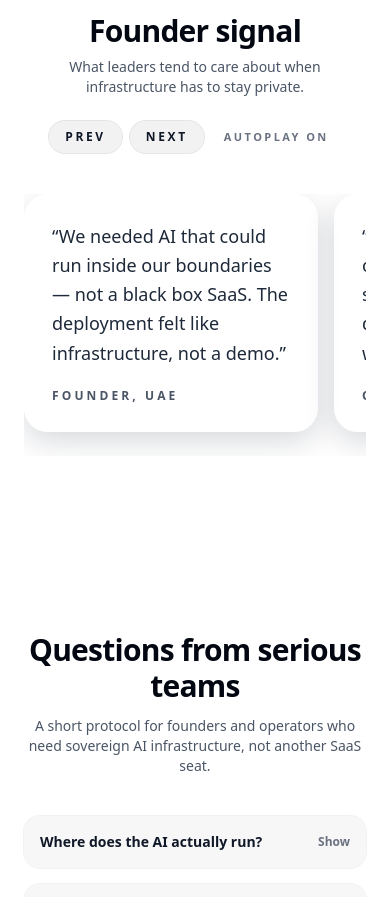
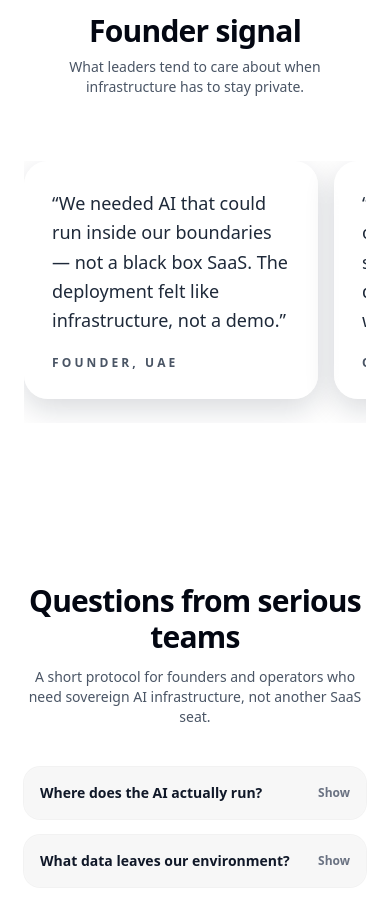
Before and after one commit to openclaw-dev/claw-website, a website: page index.html in a window 390 px wide. Shown: the part 4200-5097 px from the top of the page. Drawn offline with Linux system fonts and the light colour scheme; a web font is replaced by a local one.

Commit message:
enforce light mode, simplify testimonials, and refine language flags

```diff
--- a/assets/main.js
+++ b/assets/main.js
@@ -241,7 +241,7 @@
     // Toggle button label
     const langBtn = document.getElementById("langBtn");
     if (langBtn) {
-      langBtn.textContent = lang === "ar" ? "🇸🇦" : "🇺🇸";
+      langBtn.textContent = lang === "ar" ? "🇦🇪" : "🇬🇧";
       langBtn.setAttribute("aria-label", lang === "ar" ? "Switch language to English" : "تبديل اللغة إلى العربية");
     }
   }
@@ -387,109 +387,7 @@
   }
 
   function initTestimonialsCarousel() {
-    const track = document.getElementById("testimonialsTrack");
-    const prev = document.getElementById("testimonialsPrev");
-    const next = document.getElementById("testimonialsNext");
-    const dots = document.getElementById("testimonialsDots");
-    const toggle = document.getElementById("testimonialsToggle");
-    if (!track || !dots) return;
-
-    const cards = $$("[data-testimonial-card]", track);
-    if (cards.length === 0) return;
-
-    let index = 0;
-    let autoplay = false;
-    const prefersReducedMotion =
-      typeof window !== "undefined" &&
-      "matchMedia" in window &&
-      window.matchMedia("(prefers-reduced-motion: reduce)").matches;
-
-    const renderDots = () => {
-      dots.innerHTML = cards
-        .map((_, i) => {
-          const active = i === index;
-          return `<button class="h-2 w-2 rounded-full ${active ? "bg-white" : "bg-white/30"} transition" aria-label="Go to testimonial ${
-            i + 1
-          }" data-dot="${i}"></button>`;
-        })
-        .join("");
-      $$("[data-dot]", dots).forEach((b) => {
-        b.addEventListener("click", () => scrollTo(Number(b.getAttribute("data-dot") || "0")));
-      });
-    };
-
-    const scrollTo = (i) => {
-      index = Math.max(0, Math.min(cards.length - 1, i));
-      cards[index].scrollIntoView({ behavior: "smooth", inline: "center", block: "nearest" });
-      renderDots();
-    };
-
-    const onPrev = () => scrollTo(index - 1);
-    const onNext = () => scrollTo(index + 1);
-    if (prev) prev.addEventListener("click", onPrev);
-    if (next) next.addEventListener("click", onNext);
-
-    let raf = 0;
-    track.addEventListener(
-      "scroll",
-      () => {
-        cancelAnimationFrame(raf);
-        raf = requestAnimationFrame(() => {
-          const centers = cards.map((c) => {
-            const r = c.getBoundingClientRect();
-            return Math.abs(r.left + r.width / 2 - window.innerWidth / 2);
-          });
-          const nearest = centers.indexOf(Math.min(...centers));
-          if (nearest !== -1 && nearest !== index) {
-            index = nearest;
-            renderDots();
-          }
-        });
-      },
-      { passive: true },
-    );
-
-    renderDots();
-
-    // Autoplay with accessible toggle, disabled when reduced motion is preferred
-    let intervalId = 0;
-    const updateToggleLabel = () => {
-      if (!toggle) return;
-      toggle.setAttribute("aria-pressed", autoplay ? "true" : "false");
-      toggle.textContent = autoplay ? "Autoplay on" : "Autoplay off";
-    };
-
-    const startAutoplay = () => {
-      if (prefersReducedMotion || autoplay || cards.length <= 1) return;
-      autoplay = true;
-      updateToggleLabel();
-      intervalId = window.setInterval(() => {
-        const nextIndex = (index + 1) % cards.length;
-        scrollTo(nextIndex);
-      }, 7000);
-    };
-
-    const stopAutoplay = () => {
-      autoplay = false;
-      updateToggleLabel();
-      if (intervalId) {
-        window.clearInterval(intervalId);
-        intervalId = 0;
-      }
-    };
-
-    if (toggle) {
-      toggle.addEventListener("click", () => {
-        if (autoplay) {
-          stopAutoplay();
-        } else {
-          startAutoplay();
-        }
-      });
-    }
-
-    // Start autoplay by default unless reduced motion is requested
-    if (!prefersReducedMotion) startAutoplay();
+    // No JS needed: testimonials use native horizontal scrolling with CSS snap points.
   }
 
   function initHeroParallax() {
--- a/index.html
+++ b/index.html
@@ -15,24 +15,6 @@
       href="https://fonts.googleapis.com/css2?family=Google+Sans:wght@400;500;700&family=Noto+Sans+Arabic:wght@300;400;700&family=Roboto:wght@300;400;500&display=swap"
       rel="stylesheet"
     />
-
-    <!-- Prevent theme flash (Tailwind dark variant is class-driven). -->
-    <script>
-      (function () {
-        try {
-          var theme = localStorage.getItem("theme");
-          var dark =
-            theme === "dark" ||
-            (!theme && window.matchMedia && window.matchMedia("(prefers-color-scheme: dark)").matches);
-          document.documentElement.classList.toggle("dark", !!dark);
-          var lang = localStorage.getItem("lang");
-          if (lang === "ar" || lang === "en") {
-            document.documentElement.setAttribute("lang", lang);
-            document.documentElement.setAttribute("dir", lang === "ar" ? "rtl" : "ltr");
-          }
-        } catch (e) {}
-      })();
-    </script>
 
     <link href="./assets/styles.css" rel="stylesheet" />
     <script src="./assets/main.js" defer></script>
@@ -327,64 +309,42 @@
               </p>
             </div>
 
-            <div class="flex items-center gap-2" data-reveal>
-              <button
-                id="testimonialsPrev"
-                type="button"
-                class="rounded-2xl bg-black/5 px-4 py-2 text-xs font-bold uppercase tracking-[0.22em] text-gray-900 ring-1 ring-black/10 hover:bg-black/8 dark:bg-white/5 dark:text-white dark:ring-white/10"
-                aria-label="Previous testimonial"
-              >
-                Prev
-              </button>
-              <button
-                id="testimonialsNext"
-                type="button"
-                class="rounded-2xl bg-black/5 px-4 py-2 text-xs font-bold uppercase tracking-[0.22em] text-gray-900 ring-1 ring-black/10 hover:bg-black/8 dark:bg-white/5 dark:text-white dark:ring-white/10"
-                aria-label="Next testimonial"
-              >
-                Next
-              </button>
-              <button
-                id="testimonialsToggle"
-                type="button"
-                class="rounded-2xl bg-transparent px-3 py-2 text-[11px] font-semibold uppercase tracking-[0.22em] text-gray-500 ring-1 ring-transparent hover:text-gray-800 hover:ring-black/10 dark:text-white/50 dark:hover:text-white dark:hover:ring-white/20"
-                aria-pressed="false"
-              >
-                Autoplay
-              </button>
-            </div>
+          <div class="flex items-center gap-2 text-xs text-gray-500" data-reveal>
+            <span class="sr-only">Scroll horizontally to view more founder signals.</span>
+          </div>
           </div>
 
           <div
             id="testimonialsTrack"
             class="mt-10 flex snap-x snap-mandatory gap-4 overflow-x-auto scroll-px-6 pb-6 [-ms-overflow-style:none] [scrollbar-width:none] [&::-webkit-scrollbar]:hidden"
             data-reveal
+            aria-label="Founder testimonials"
+            role="list"
           >
             <article
               class="glass w-[86%] shrink-0 snap-center rounded-3xl p-7 md:w-[45%]"
               data-testimonial-card
               aria-label="Testimonial 1"
+              role="listitem"
             >
               <p class="text-pretty text-lg leading-relaxed text-gray-800 dark:text-white/80">
                 “We needed AI that could run inside our boundaries — not a black box SaaS. The deployment felt like infrastructure, not a demo.”
               </p>
               <p class="mt-5 text-xs font-semibold uppercase tracking-[0.26em] text-gray-600 dark:text-white/50">Founder, UAE</p>
             </article>
-            <article class="glass w-[86%] shrink-0 snap-center rounded-3xl p-7 md:w-[45%]" data-testimonial-card aria-label="Testimonial 2">
+            <article class="glass w-[86%] shrink-0 snap-center rounded-3xl p-7 md:w-[45%]" data-testimonial-card aria-label="Testimonial 2" role="listitem">
               <p class="text-pretty text-lg leading-relaxed text-gray-800 dark:text-white/80">
                 “The real value is operational: agents that ship workflows, not slide decks. Private by default was non‑negotiable.”
               </p>
               <p class="mt-5 text-xs font-semibold uppercase tracking-[0.26em] text-gray-600 dark:text-white/50">Ops Lead, Global</p>
             </article>
-            <article class="glass w-[86%] shrink-0 snap-center rounded-3xl p-7 md:w-[45%]" data-testimonial-card aria-label="Testimonial 3">
+            <article class="glass w-[86%] shrink-0 snap-center rounded-3xl p-7 md:w-[45%]" data-testimonial-card aria-label="Testimonial 3" role="listitem">
               <p class="text-pretty text-lg leading-relaxed text-gray-800 dark:text-white/80">
                 “We’ve worked with ‘AI vendors’ before. This felt like a partner who understands security, drift, and governance.”
               </p>
               <p class="mt-5 text-xs font-semibold uppercase tracking-[0.26em] text-gray-600 dark:text-white/50">CTO, MENA</p>
             </article>
           </div>
-
-          <div id="testimonialsDots" class="mt-2 flex items-center justify-center gap-2" aria-label="Testimonials navigation"></div>
         </div>
       </section>
 
```
Also changed, not shown: assets/styles.css.
